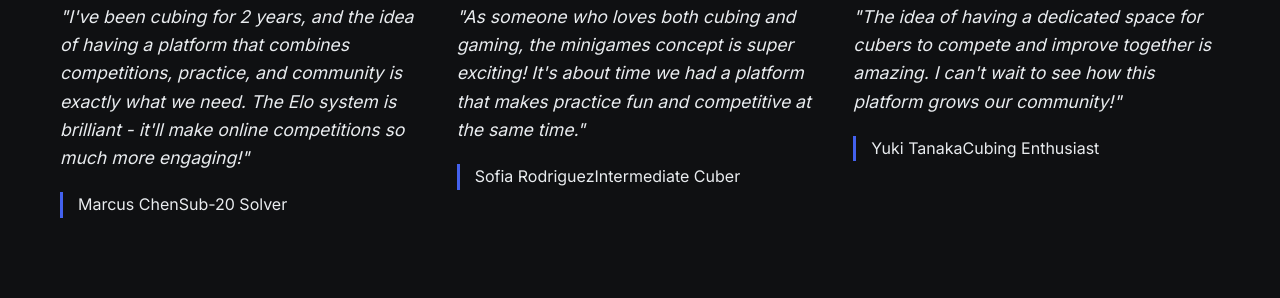
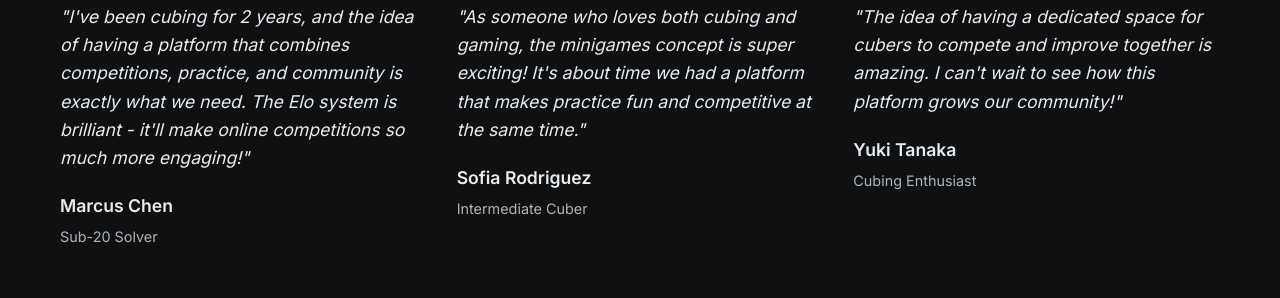
Before and after one commit to BettleBaker/Cubito, a plain HTML site: page index.html in a window 1280 px wide. Shown: the part 3424-3722 px from the top of the page. Drawn offline with nearby package versions, Linux system fonts and the light colour scheme.

Commit message:
Update styles.css

```diff
--- a/styles.css
+++ b/styles.css
@@ -1697,23 +1697,21 @@ footer::before {
 }
 
 .testimonial-author {
-    display: flex;
-    align-items: center;
-    position: relative;
-    padding-left: 15px;
-    border-left: 3px solid var(--primary-color);
-}
-
-.testimonial-author h4 {
+    margin-top: 20px;
+    display: flex;
+    flex-direction: column;
+    gap: 5px;
+}
+
+.author-name {
+    font-weight: 600;
+    color: var(--text-color);
     font-size: 1.1rem;
-    color: var(--text-color);
-    margin-bottom: 5px;
-}
-
-.testimonial-author p {
+}
+
+.author-title {
+    color: var(--light-text);
     font-size: 0.9rem;
-    color: var(--light-text);
-    font-style: normal;
 }
 
 @media (max-width: 768px) {
```
